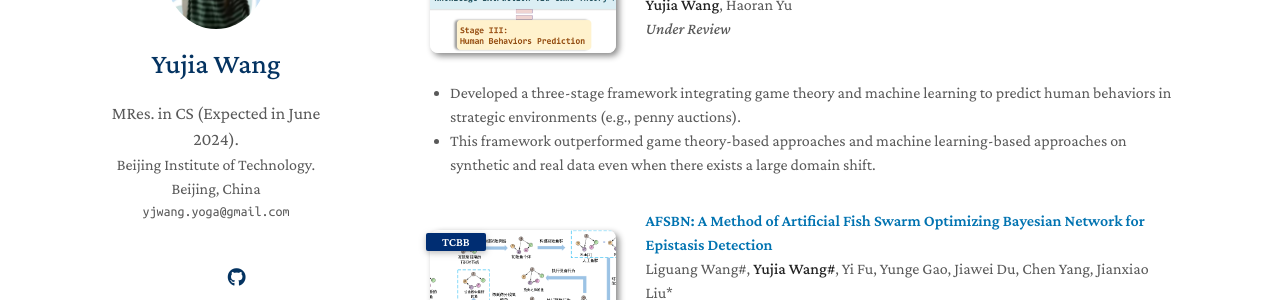
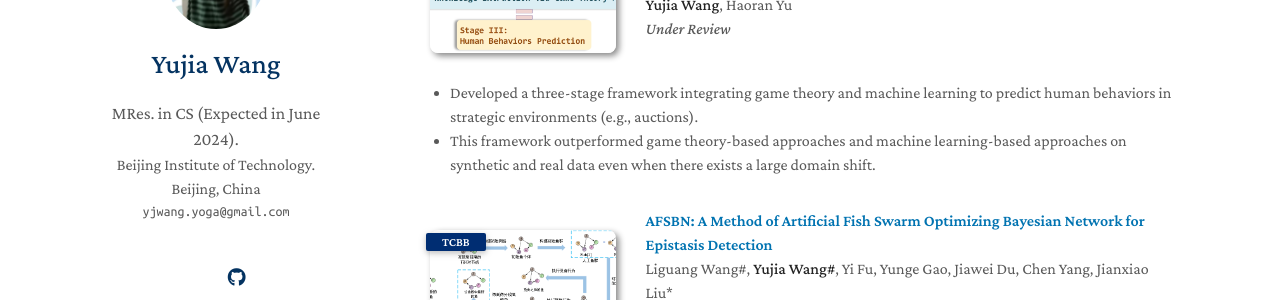
Before and after one commit to YogaWang7/YogaWang7.github.io, a Jekyll site: the page built from index.md, in a window 1280 px wide and 900 px high, scrolled down 460 px. Shown: the part 176-476 px from the top of the window. Built offline with Jekyll 4.4.1, drawn with Linux system fonts in a browser that asks for light colours; nearby versions of some CDN libraries; comment, search, counter and statistics services are not loaded; a style sheet for code colours, icons or effects is not loaded; our own code applies the rules of GitHub Pages for plain Markdown files.

Commit message:
Update publications.md

```diff
--- a/_includes/publications.md
+++ b/_includes/publications.md
@@ -21,7 +21,7 @@
 </li>
 </ol>
 </div>
-  - Developed a three-stage framework integrating game theory and machine learning to predict human behaviors in strategic environments (e.g., penny auctions).
+  - Developed a three-stage framework integrating game theory and machine learning to predict human behaviors in strategic environments (e.g., auctions).
   - This framework outperformed game theory-based approaches and machine learning-based approaches on synthetic and real data even when there exists a large domain shift.
 
 <div class="publications">
```
